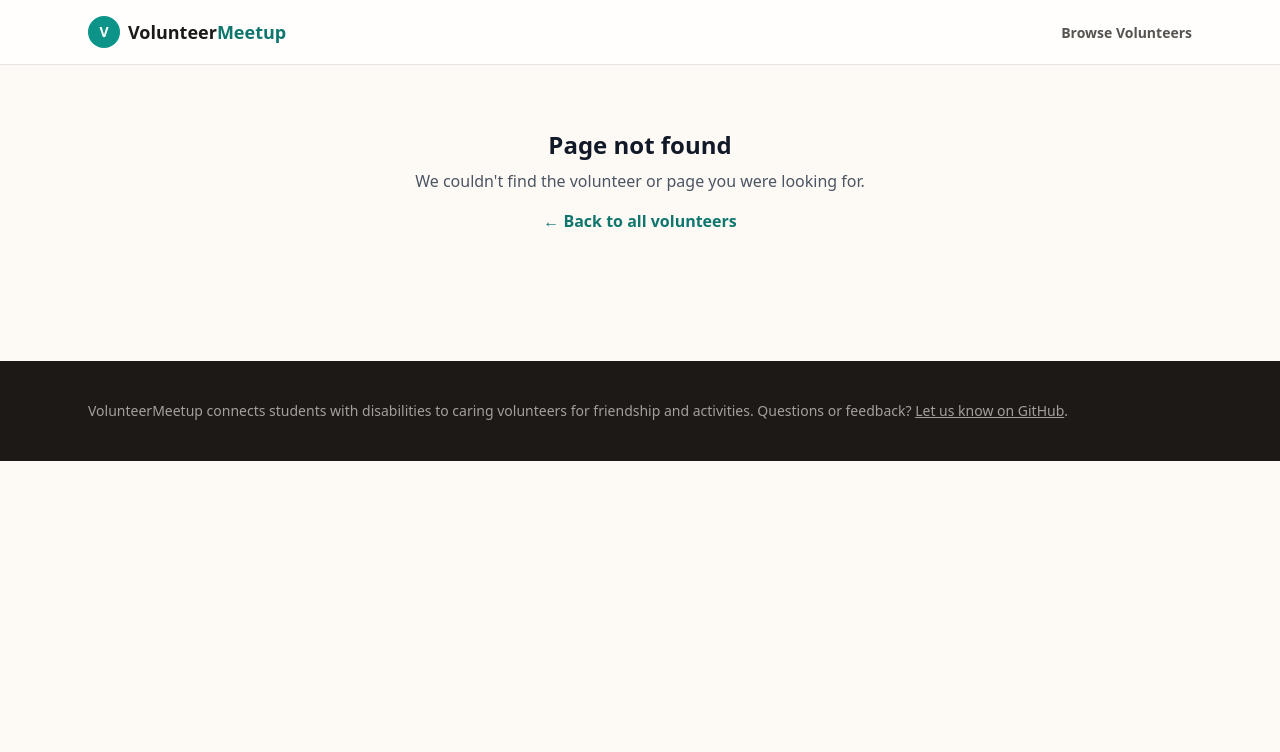
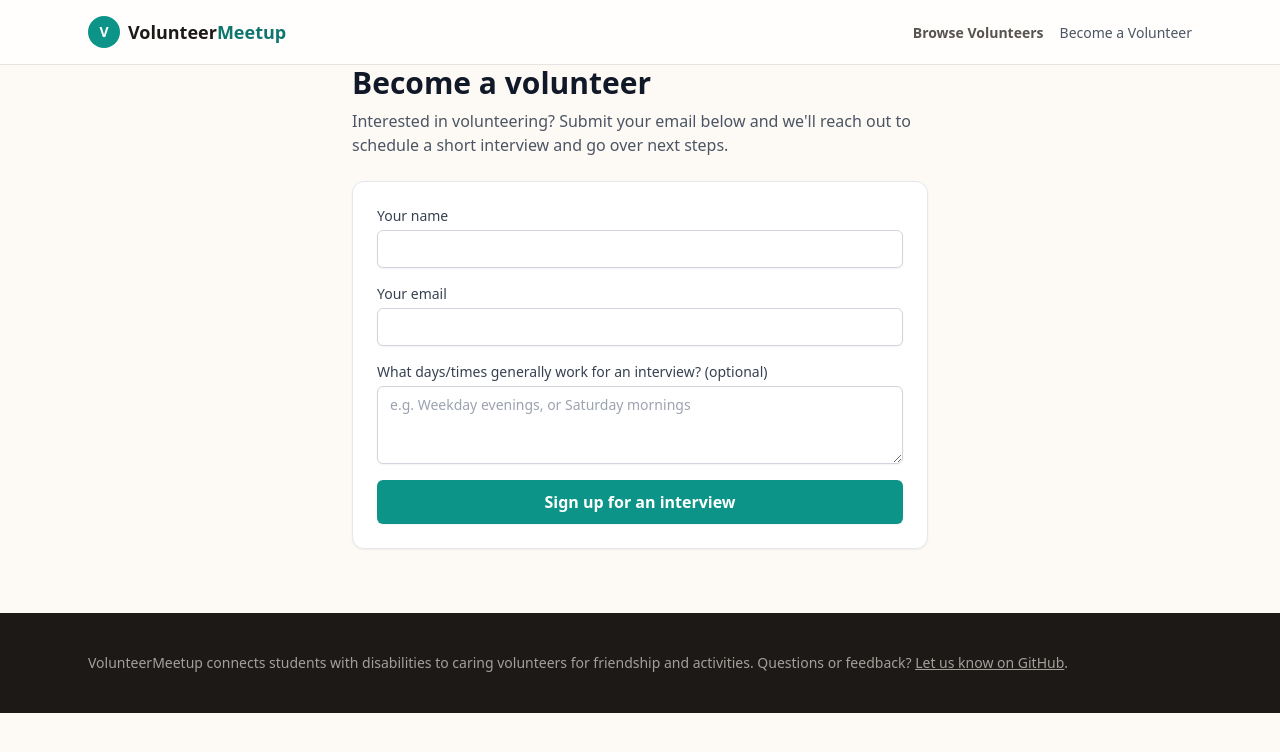
Before and after one commit to James-Lindsey-git/volunteer-meetup, a Next.js app: page /volunteer-signup in a window 1280 px wide. Before the commit this address had no page. Shown: the top 752 px of the page. Built offline with nearby package versions, Linux system fonts and the light colour scheme.

Commit message:
Add volunteer signup page

```diff
--- /dev/null
+++ b/app/api/volunteer-signup/route.ts
@@ -0,0 +1,80 @@
+import { NextResponse } from "next/server";
+import { Resend } from "resend";
+
+export async function POST(request: Request) {
+  try {
+    const body = await request.json();
+    const { name, email, availability } = body ?? {};
+
+    if (!name || !email) {
+      return NextResponse.json(
+        { error: "Please fill in your name and email." },
+        { status: 400 }
+      );
+    }
+
+    const emailPattern = /^[^\s@]+@[^\s@]+\.[^\s@]+$/;
+    if (!emailPattern.test(email)) {
+      return NextResponse.json(
+        { error: "Please enter a valid email address." },
+        { status: 400 }
+      );
+    }
+
+    const apiKey = process.env.RESEND_API_KEY;
+    const adminEmail = process.env.ADMIN_EMAIL;
+
+    if (!apiKey || !adminEmail) {
+      console.error(
+        "RESEND_API_KEY or ADMIN_EMAIL is not set. Add both to your environment variables."
+      );
+      return NextResponse.json(
+        {
+          error:
+            "Volunteer sign-up isn't fully configured yet. Please contact the site owner.",
+        },
+        { status: 500 }
+      );
+    }
+
+    const resend = new Resend(apiKey);
+
+    const fromAddress =
+      process.env.RESEND_FROM_EMAIL || "Volunteer Meetup <onboarding@resend.dev>";
+
+    const safe = (value: unknown) =>
+      String(value ?? "").replace(/</g, "&lt;").replace(/>/g, "&gt;");
+
+    const { error } = await resend.emails.send({
+      from: fromAddress,
+      to: adminEmail,
+      reply_to: email,
+      subject: `New volunteer interview sign-up: ${name}`,
+      html: `
+        <p>New volunteer interview request:</p>
+        <ul>
+          <li><strong>Name:</strong> ${safe(name)}</li>
+          <li><strong>Email:</strong> ${safe(email)}</li>
+          ${availability ? `<li><strong>Availability:</strong> ${safe(availability)}</li>` : ""}
+        </ul>
+        <p>Reply to this email to reach them directly and schedule the interview.</p>
+      `,
+    });
+
+    if (error) {
+      console.error("Resend error:", error);
+      return NextResponse.json(
+        { error: "Could not send your sign-up. Please try again." },
+        { status: 502 }
+      );
+    }
+
+    return NextResponse.json({ ok: true });
+  } catch (err) {
+    console.error("Volunteer signup handling error:", err);
+    return NextResponse.json(
+      { error: "Something went wrong. Please try again." },
+      { status: 500 }
+    );
+  }
+}
--- a/app/layout.tsx
+++ b/app/layout.tsx
@@ -18,7 +18,9 @@ export default function RootLayout({ children }: { children: React.ReactNode })
               <span className="text-lg font-black text-stone-900">Volunteer<span className="text-brand-600">Meetup</span></span>
             </a>
             <nav aria-label="Main navigation">
-              <a href="/volunteers" className="text-sm font-bold text-stone-600 hover:text-brand-700">Browse Volunteers</a>
+              <a href="/volunteers" className="text-sm font-bold text-stone-600 hover:text-brand-700">Browse Volunteers</a><a href="/volunteer-signup" className="text-sm font-medium text-gray-600 hover:text-brand-700 ml-4">
+  Become a Volunteer
+</a>
             </nav>
           </div>
         </header>
--- /dev/null
+++ b/app/volunteer-signup/page.tsx
@@ -0,0 +1,19 @@
+import VolunteerSignupForm from "@/components/VolunteerSignupForm";
+
+export default function VolunteerSignupPage() {
+  return (
+    <div className="max-w-xl mx-auto">
+      <h1 className="text-2xl sm:text-3xl font-bold text-gray-900">
+        Become a volunteer
+      </h1>
+      <p className="mt-2 text-gray-600">
+        Interested in volunteering? Submit your email below and we&apos;ll
+        reach out to schedule a short interview and go over next steps.
+      </p>
+
+      <div className="mt-6 rounded-xl border border-gray-200 bg-white p-6 shadow-sm">
+        <VolunteerSignupForm />
+      </div>
+    </div>
+  );
+}
--- /dev/null
+++ b/components/VolunteerSignupForm.tsx
@@ -0,0 +1,116 @@
+"use client";
+
+import { useState } from "react";
+
+type Status = "idle" | "submitting" | "success" | "error";
+
+export default function VolunteerSignupForm() {
+  const [status, setStatus] = useState<Status>("idle");
+  const [errorMessage, setErrorMessage] = useState("");
+
+  async function handleSubmit(e: React.FormEvent<HTMLFormElement>) {
+    e.preventDefault();
+    setStatus("submitting");
+    setErrorMessage("");
+
+    const form = e.currentTarget;
+    const formData = new FormData(form);
+
+    const payload = {
+      name: formData.get("name"),
+      email: formData.get("email"),
+      availability: formData.get("availability"),
+    };
+
+    try {
+      const res = await fetch("/api/volunteer-signup", {
+        method: "POST",
+        headers: { "Content-Type": "application/json" },
+        body: JSON.stringify(payload),
+      });
+
+      if (!res.ok) {
+        const data = await res.json().catch(() => ({}));
+        throw new Error(data.error || "Something went wrong. Please try again.");
+      }
+
+      setStatus("success");
+      form.reset();
+    } catch (err) {
+      setStatus("error");
+      setErrorMessage(
+        err instanceof Error ? err.message : "Something went wrong. Please try again."
+      );
+    }
+  }
+
+  if (status === "success") {
+    return (
+      <div role="status" className="rounded-lg border border-green-200 bg-green-50 p-4 text-green-800">
+        <p className="font-semibold">Thanks for signing up!</p>
+        <p className="mt-1 text-sm">
+          We&apos;ll email you soon to schedule a short interview.
+        </p>
+      </div>
+    );
+  }
+
+  return (
+    <form onSubmit={handleSubmit} className="space-y-4" noValidate>
+      {status === "error" && (
+        <div role="alert" className="rounded-lg border border-red-200 bg-red-50 p-3 text-sm text-red-800">
+          {errorMessage}
+        </div>
+      )}
+
+      <div>
+        <label htmlFor="name" className="block text-sm font-medium text-gray-700">
+          Your name
+        </label>
+        <input
+          id="name"
+          name="name"
+          type="text"
+          required
+          autoComplete="name"
+          className="mt-1 block w-full rounded-md border border-gray-300 px-3 py-2 shadow-sm focus:border-brand-500 focus:ring-brand-500 sm:text-sm"
+        />
+      </div>
+
+      <div>
+        <label htmlFor="email" className="block text-sm font-medium text-gray-700">
+          Your email
+        </label>
+        <input
+          id="email"
+          name="email"
+          type="email"
+          required
+          autoComplete="email"
+          className="mt-1 block w-full rounded-md border border-gray-300 px-3 py-2 shadow-sm focus:border-brand-500 focus:ring-brand-500 sm:text-sm"
+        />
+      </div>
+
+      <div>
+        <label htmlFor="availability" className="block text-sm font-medium text-gray-700">
+          What days/times generally work for an interview? (optional)
+        </label>
+        <textarea
+          id="availability"
+          name="availability"
+          rows={3}
+          placeholder="e.g. Weekday evenings, or Saturday mornings"
+          className="mt-1 block w-full rounded-md border border-gray-300 px-3 py-2 shadow-sm focus:border-brand-500 focus:ring-brand-500 sm:text-sm"
+        />
+      </div>
+
+      <button
+        type="submit"
+        disabled={status === "submitting"}
+        className="w-full rounded-md bg-brand-500 px-4 py-2.5 font-semibold text-white shadow-sm transition hover:bg-brand-600 disabled:cursor-not-allowed disabled:opacity-60"
+      >
+        {status === "submitting" ? "Submitting..." : "Sign up for an interview"}
+      </button>
+    </form>
+  );
+}
```
